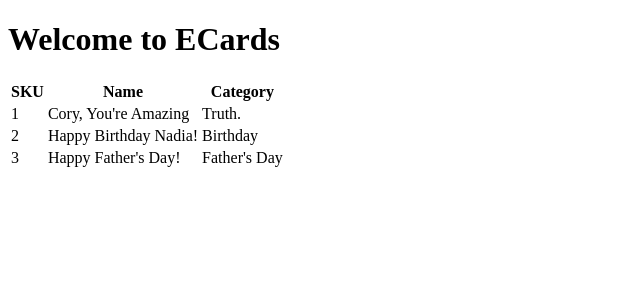
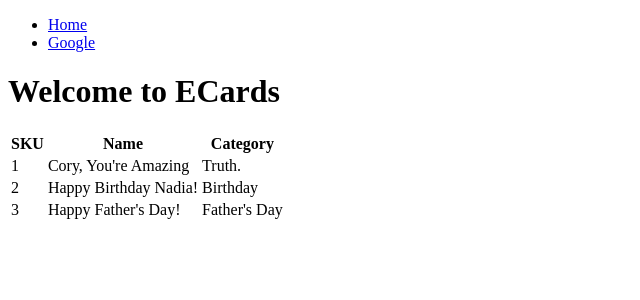
Before and after one commit to treble37/hmark_react_training, a React (Create React App) app: page / in a window 1280 px wide. Shown: the top 300 px of the page, without its empty margins (0-640 px from the left). Built offline with nearby package versions, Linux system fonts and the light colour scheme.

Commit message:
Add Navigation

```diff
--- a/src/App.js
+++ b/src/App.js
@@ -1,11 +1,13 @@
 import React, { Fragment } from "react";
 import ECards from "./ECards";
 import Home from "./Home";
+import Navigation from "./Navigation";
 
 class App extends React.Component {
   render() {
     return (
       <Fragment>
+        <Navigation />
         <Home />
         <ECards />
       </Fragment>
--- /dev/null
+++ b/src/Navigation.js
@@ -0,0 +1,20 @@
+import React from "react";
+
+class Navigation extends React.Component {
+  render() {
+    return (
+      <div>
+        <ul>
+          <li>
+            <a href="#">Home</a>
+          </li>
+          <li>
+            <a href="https://www.google.com/">Google</a>
+          </li>
+        </ul>
+      </div>
+    );
+  }
+}
+
+export default Navigation;
```
